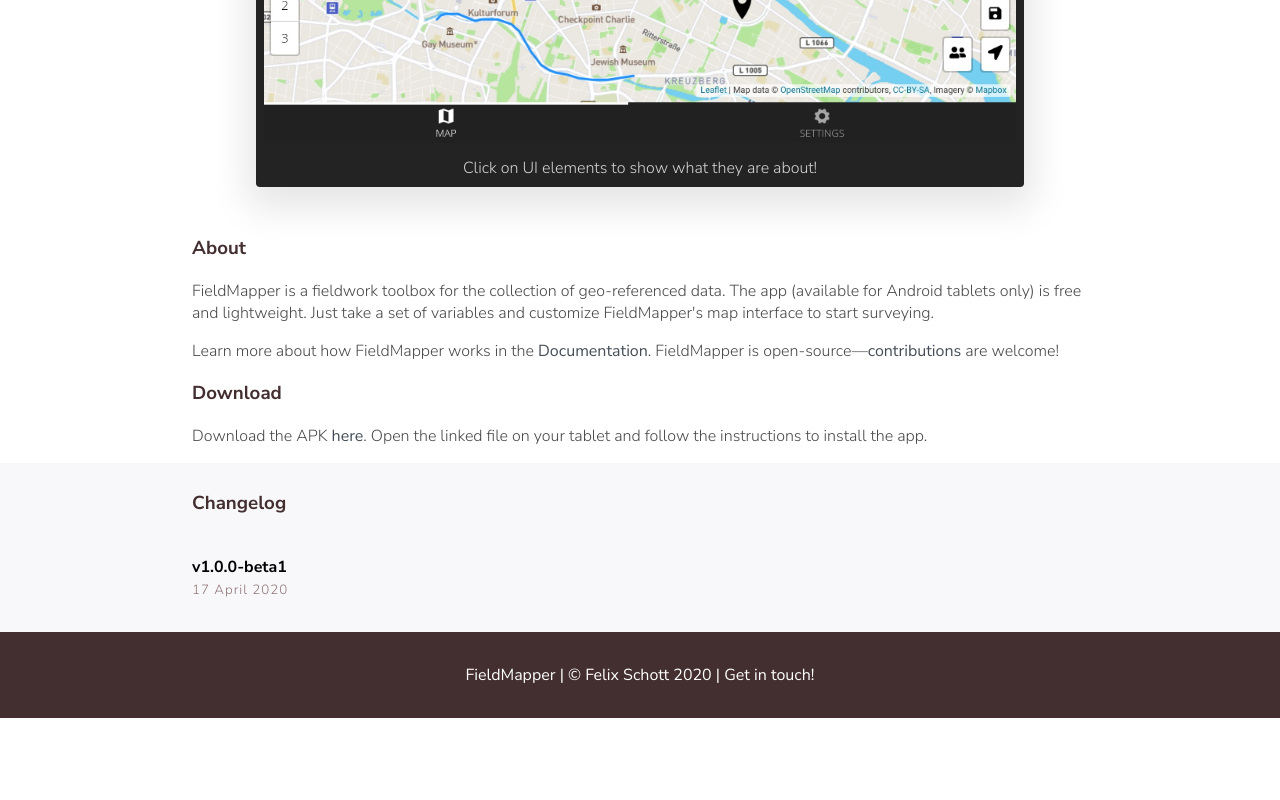
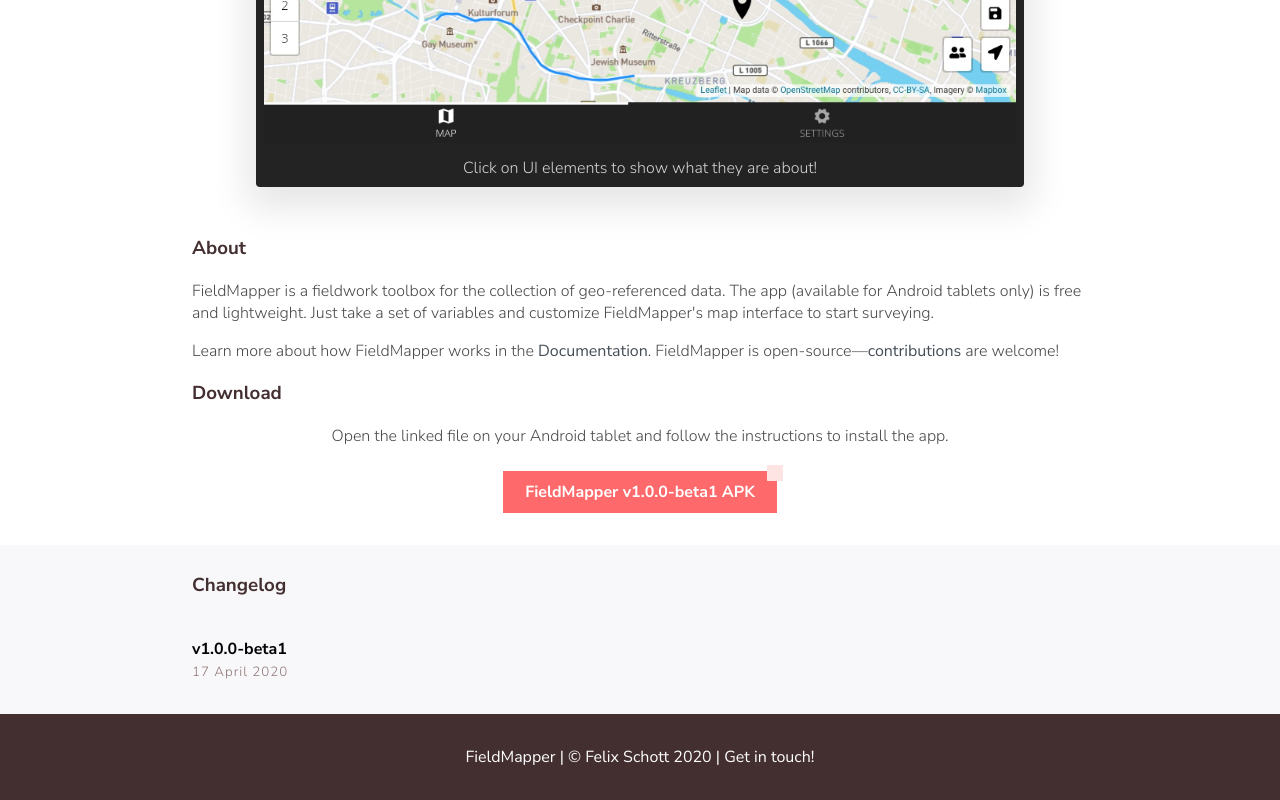
Before and after one commit to FieldMapperApp/fieldmapperapp.github.io, a plain HTML site: page index.html in a window 1280 px wide. Shown: the part 493-1293 px from the top of the page. Before the commit the page ends 1211 px from the top, so only its background shows below. Drawn offline with nearby package versions, Linux system fonts and the light colour scheme.

Commit message:
button to download

```diff
--- a/index.html
+++ b/index.html
@@ -55,19 +55,24 @@
     <div class="wrapper">
         <div>
             <h3 class="section__title">About</h3>
-            <p>FieldMapper is a fieldwork toolbox for the collection of geo-referenced data. The app (available for Android tablets only) is free and lightweight.
+            <p>FieldMapper is a fieldwork toolbox for the collection of geo-referenced data. The app (available for
+                Android tablets only) is free and lightweight.
                 Just take a set of variables and customize FieldMapper's map interface to start surveying.
             </p>
             <p>
                 Learn more about how FieldMapper works in the <a href="doc.html">Documentation</a>. FieldMapper is
                 open-source&mdash;<a
-                    href="https://github.com/FieldMapperApp/FieldMapper/blob/master/CONTRIBUTING.md">contributions</a> are
+                    href="https://github.com/FieldMapperApp/FieldMapper/blob/master/CONTRIBUTING.md">contributions</a>
+                are
                 welcome!
             </p>
         </div>
         <div>
             <h3 class="section__title">Download</h3>
-            <p>Download the APK <a href="https://github.com/FieldMapperApp/FieldMapper/releases/download/v1.0.0-beta1/FieldMapper_v1.0.0-beta1.apk">here</a>. Open the linked file on your tablet and follow the instructions to install the app.</p>
+            <div class="callout">
+                <p>Open the linked file on your Android tablet and follow the instructions to install the app.</p>
+                <a href="https://github.com/FieldMapperApp/FieldMapper/releases/download/v1.0.0-beta1/FieldMapper_v1.0.0-beta1.apk" class="button--primary">FieldMapper v1.0.0-beta1 APK</a>
+            </div>
         </div>
     </div>
     <div class="changelog">
--- a/scribbler-landing.css
+++ b/scribbler-landing.css
@@ -128,7 +128,7 @@ nav {
 /* callout section */
 .callout {
   text-align: center;
-  padding: 1rem 0 3rem 0;
+  padding-bottom: 2rem;
 }
 
 .callout .button--primary {
```
